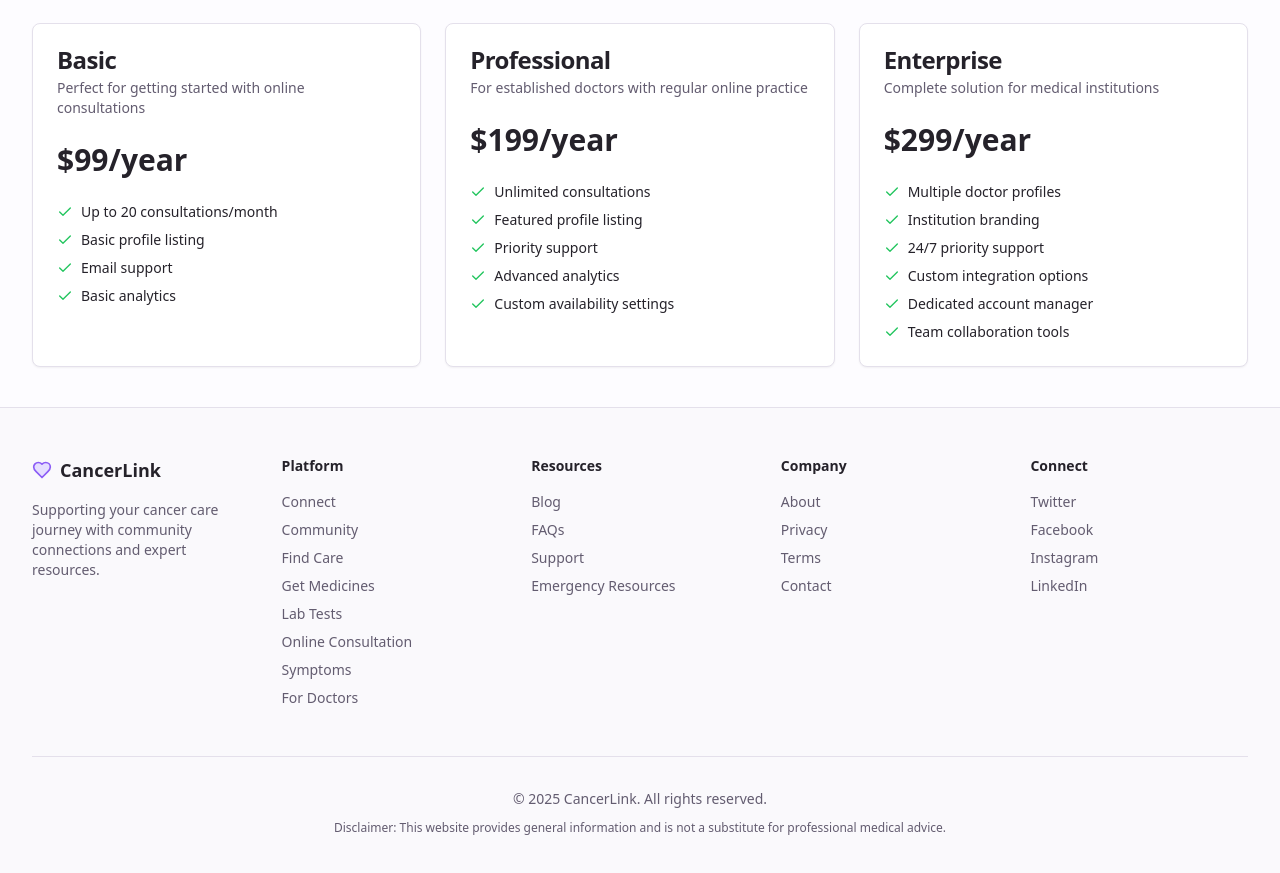
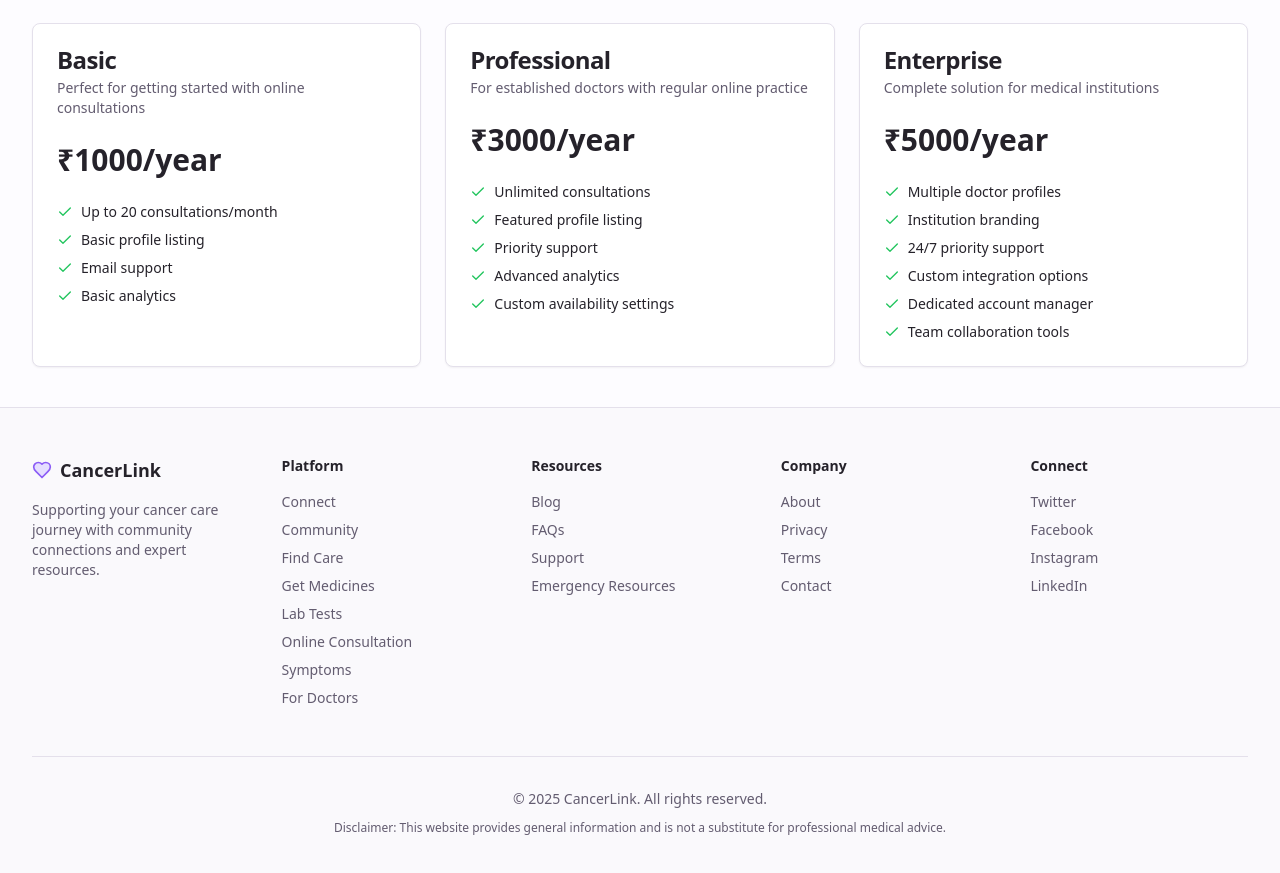
Before and after one commit to la-dev05/CancerLink, a React (Vite) app: page /doctor-registration in a window 1280 px wide. Shown: the part 1260-2133 px from the top of the page. Built offline with nearby package versions, Linux system fonts and the light colour scheme.

Commit message:
Modified Pricing

```diff
--- a/src/pages/DoctorRegistration.tsx
+++ b/src/pages/DoctorRegistration.tsx
@@ -24,7 +24,7 @@ interface Doctor {
 const subscriptionPlans: SubscriptionPlan[] = [
   {
     name: "Basic",
-    price: 99,
+    price: 1000,
     description: "Perfect for getting started with online consultations",
     features: [
       "Up to 20 consultations/month",
@@ -35,7 +35,7 @@ const subscriptionPlans: SubscriptionPlan[] = [
   },
   {
     name: "Professional",
-    price: 199,
+    price: 3000,
     description: "For established doctors with regular online practice",
     features: [
       "Unlimited consultations",
@@ -47,7 +47,7 @@ const subscriptionPlans: SubscriptionPlan[] = [
   },
   {
     name: "Enterprise",
-    price: 299,
+    price: 5000,
     description: "Complete solution for medical institutions",
     features: [
       "Multiple doctor profiles",
@@ -237,7 +237,7 @@ const DoctorRegistration = () => {
                   <CardDescription>{plan.description}</CardDescription>
                 </CardHeader>
                 <CardContent className="flex-grow">
-                  <div className="text-3xl font-bold mb-6">${plan.price}/year</div>
+                  <div className="text-3xl font-bold mb-6">₹{plan.price}/year</div>
                   <ul className="space-y-2">
                     {plan.features.map((feature) => (
                       <li key={feature} className="flex items-center">
```
